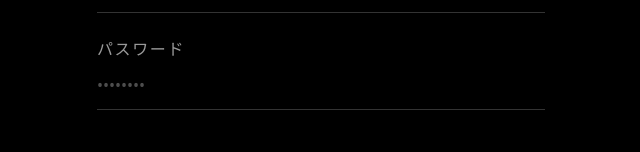
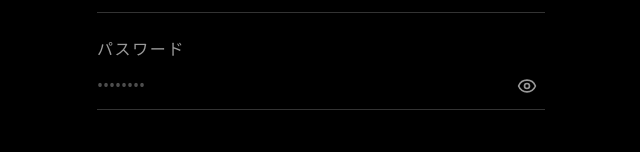
Before and after one commit to karimiku/smart-stay-platform-frontend, a Next.js app: page /login in a window 1280 px wide. Shown: the part 335-487 px from the top of the page, without its empty margins (319-959 px from the left). Built offline with nearby package versions, Linux system fonts and the light colour scheme; no server answers.

Commit message:
feat: add password visibility toggle to login page
Add eye icon button to toggle password visibility in login form

```diff
--- a/components/LoginPage.tsx
+++ b/components/LoginPage.tsx
@@ -1,6 +1,6 @@
 "use client";
 
-import { Lock } from "lucide-react";
+import { Lock, Eye, EyeOff } from "lucide-react";
 import { useState, useEffect } from "react";
 import { login } from "@/lib/api";
 import { isAuthenticated } from "@/lib/auth";
@@ -20,6 +20,7 @@ export function LoginPage({
   const router = useRouter();
   const [email, setEmail] = useState("");
   const [password, setPassword] = useState("");
+  const [showPassword, setShowPassword] = useState(false);
   const [error, setError] = useState("");
   const [isLoading, setIsLoading] = useState(false);
   const [isCheckingAuth, setIsCheckingAuth] = useState(false);
@@ -135,14 +136,28 @@ export function LoginPage({
               <label className="text-white uppercase tracking-widest opacity-60">
                 パスワード
               </label>
+              <div className="relative">
                 <input
-                type="password"
+                  type={showPassword ? "text" : "password"}
                   value={password}
                   onChange={(e) => setPassword(e.target.value)}
                   required
-                className="w-full bg-transparent border-b border-white/20 py-3 text-white placeholder:text-white/30 focus:border-white focus:outline-none transition-colors"
+                  className="w-full bg-transparent border-b border-white/20 py-3 pr-10 text-white placeholder:text-white/30 focus:border-white focus:outline-none transition-colors"
                   placeholder="••••••••"
                 />
+                <button
+                  type="button"
+                  onClick={() => setShowPassword(!showPassword)}
+                  className="absolute right-0 top-1/2 -translate-y-1/2 text-white/60 hover:text-white transition-colors p-2"
+                  aria-label={showPassword ? "パスワードを非表示" : "パスワードを表示"}
+                >
+                  {showPassword ? (
+                    <EyeOff className="w-5 h-5" />
+                  ) : (
+                    <Eye className="w-5 h-5" />
+                  )}
+                </button>
+              </div>
             </div>
 
             <div className="flex items-center justify-between pt-4">
```
Lines whose indentation alone changed are shown as unchanged.
